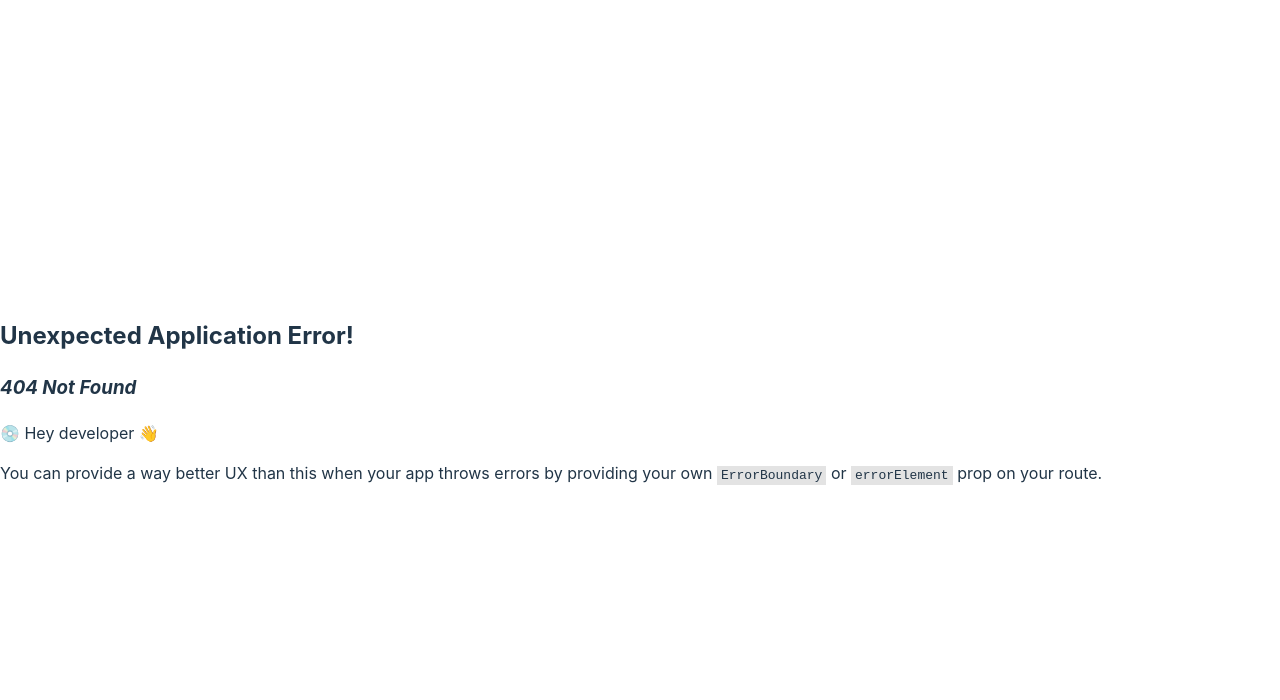
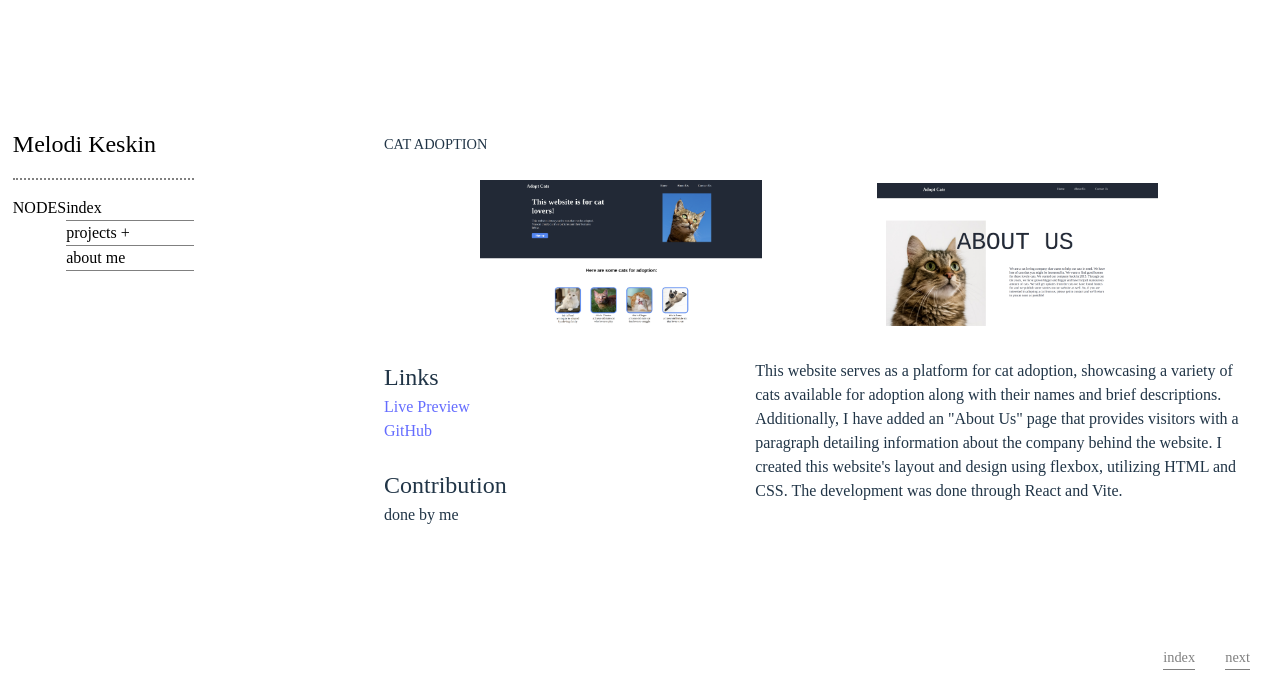
Before and after one commit to makimakimek/melodiPortfolio, a React (Vite) app: page /CatAdoption in a window 1280 px wide. Before the commit this address had no page. Shown: the top 700 px of the page. Built offline with nearby package versions, Linux system fonts and the light colour scheme; a web font is replaced by a local one.

Commit message:
cat adoption project page done for now

```diff
--- a/src/App.jsx
+++ b/src/App.jsx
@@ -49,7 +49,7 @@ function App() {
                                             <Link to = "/MemoryGame" className = "dropdownItem">Memory Game</Link>
                                             <Link to = "/EtchASketch" className = "dropdownItem">Etch-A-Sketch</Link>
                                             <Link to = "/Skinmate" className = "dropdownItem">Shopping List</Link>
-                                            <Link to = "/Skinmate" className = "dropdownItem">Cat Adoption</Link>
+                                            <Link to = "/CatAdoption" className = "dropdownItem">Cat Adoption</Link>
                                             <Link to = "/Skinmate" className = "dropdownItem">Dice Roller</Link>
                                         </div>
                                     </div>
@@ -159,7 +159,7 @@ function App() {
                                     </div>
                                 </Link>
 
-                                <Link to = "/Skinmate">
+                                <Link to = "/CatAdoption">
                                     <div className = "projectContainer">
                                         <div className = "projectImage">
                                             <img src = {catAdoptionProjectImage} className = "subImage" alt = "an image of FloraPod project"/>
--- a/src/CatAdoption.jsx
+++ b/src/CatAdoption.jsx
@@ -0,0 +1,141 @@
+import './Skinmate.css';
+import './App.css';
+import { Link } from "react-router-dom";
+import photo1 from './assets/catAdoption1.png';
+import photo2 from './assets/catAdoption2.png';
+
+function CatAdoption() {
+    return (
+        <>
+            <div className = "page">
+                <div className = "navAndProjects">
+                    <div className = "navigationAndName">
+                        <div className = "name">
+                            Melodi Keskin
+                        </div>
+
+                        {/*<div className = "mood">
+                            mood:
+                        </div>*/}
+
+                        <div className = "navigationTab">
+                            <div className = "nodes">
+                                NODES
+                            </div>
+
+                            <div className = "menu">
+                                <Link to = "/Featured">
+                                    <div className = "menuItem">
+                                        index
+                                    </div>
+                                </Link>
+
+                                <div className = "menuItem">
+                                    <div className = "dropdownProjects">
+                                        <div className = "dropdownTitle">
+                                            projects +
+                                        </div>
+
+                                        <div className = "dropdownContent">
+                                            <Link to = "/TwoArmRobotProject" className = "dropdownItem">Using a Two-Arm Robot System to Write Initials</Link>
+                                            <Link to = "/InvertedPendulum" className = "dropdownItem">Inverted Pendulum System Modelling</Link>
+                                            <Link to = "/BallBalancer" className = "dropdownItem">Ball Balancer System Control Modelling</Link>
+                                            <Link to = "/BridgeCable" className = "dropdownItem">Structural Analysis of a Bridge Cable</Link>
+                                            <Link to = "/FluidFlowSimulation" className = "dropdownItem">Fluid Flow Simulation Through an Expanding Pipe</Link>
+                                            <Link to = "/AirCompressorModelling" className = "dropdownItem">3D Modelling of an Air Compressor</Link>
+                                            <Link to = "/FloraPod" className = "dropdownItem">Climate Controlled Portable Greenhouse System</Link>
+                                        </div>
+                                    </div>
+                                </div>
+
+                                <a href = "https://www.google.com" className = "link">
+                                    <div className = "menuItem">
+                                        about me
+                                    </div>
+                                </a>
+                            </div>
+                        </div>
+                    </div>
+
+                    <div className = "projectCollection">
+                        <div className = "mainTitle">
+                            CAT ADOPTION
+                        </div>
+
+                        <div className = "mainPhoto">
+                            <img src = {photo1} className = "singularPhoto" alt = "landing page of cat adoption website"/>
+
+                            <img src = {photo2} className = "singularPhoto" alt = "about me page of cat adoption website"/>
+                        </div>
+
+                        <div className = "infoAndParagraph">
+                            <div className = "info">
+                                <div className = "links">
+                                    <div className = "infoTitle">
+                                        Links
+                                    </div>
+
+                                    <div className = "infoFullText">
+                                        <div className = "infoSubText">
+                                            <a href = "https://adoptingcats.netlify.app/" target = "_blank" className = "singularLink">Live Preview</a>
+                                        </div>
+
+                                        <div className = "infoSubText">
+                                            <a href = "https://github.com/makimakimek/catAdoption" target = "_blank" className = "singularLink">GitHub</a>
+                                        </div>
+                                    </div>
+                                </div>
+
+                                <div className = "contribution">
+                                    <div className = "infoTitle">
+                                        Contribution
+                                    </div>
+
+                                    <div className = "infoFullText">
+                                        <div className = "infoSubText">
+                                            done by me
+                                        </div>
+                                    </div>
+                                </div>
+                            </div>
+
+                            <div className = "projectParagraph">
+                                This website serves as a platform for cat adoption, showcasing a variety of cats available for adoption along with
+                                their names and brief descriptions. Additionally, I have added an "About Us" page that provides visitors with a
+                                paragraph detailing information about the company behind the website. I created this website's layout and design using
+                                flexbox, utilizing HTML and CSS. The development was done through React and Vite.
+                            </div>
+                        </div>
+
+                        <div className = "moreImages">
+                            <div className = "projectText">
+
+                            </div>
+
+                            <div className = "projectImage">
+
+                            </div>
+
+                            <div className = "projectImage">
+
+                            </div>
+
+                            <div className = "projectText">
+
+                            </div>
+                        </div>
+                    </div>
+                </div>
+
+                <div className = "linkContainer">
+                    <Link to = "/Featured">
+                        <div className = "indexLink">index</div>
+                    </Link>
+                    <a href = "https://www.google.com" className = "nextLink">next</a>
+                </div>
+            </div>
+        </>
+    )
+}
+
+export default CatAdoption
--- a/src/main.jsx
+++ b/src/main.jsx
@@ -8,6 +8,7 @@ import CountdownTimer from './CountdownTimer.jsx';
 import InnoPromoo from './InnoPromoo.jsx';
 import MemoryGame from './MemoryGame.jsx';
 import EtchASketch from './EtchASketch.jsx';
+import CatAdoption from './CatAdoption.jsx';
 
 const router = createBrowserRouter([
   {
@@ -34,6 +35,10 @@ const router = createBrowserRouter([
     path: "EtchASketch",
     element: <EtchASketch />,
   },
+  {
+    path: "CatAdoption",
+    element: <CatAdoption />,
+  },
 ]);
 
 ReactDOM.createRoot(document.getElementById('root')).render(
```
